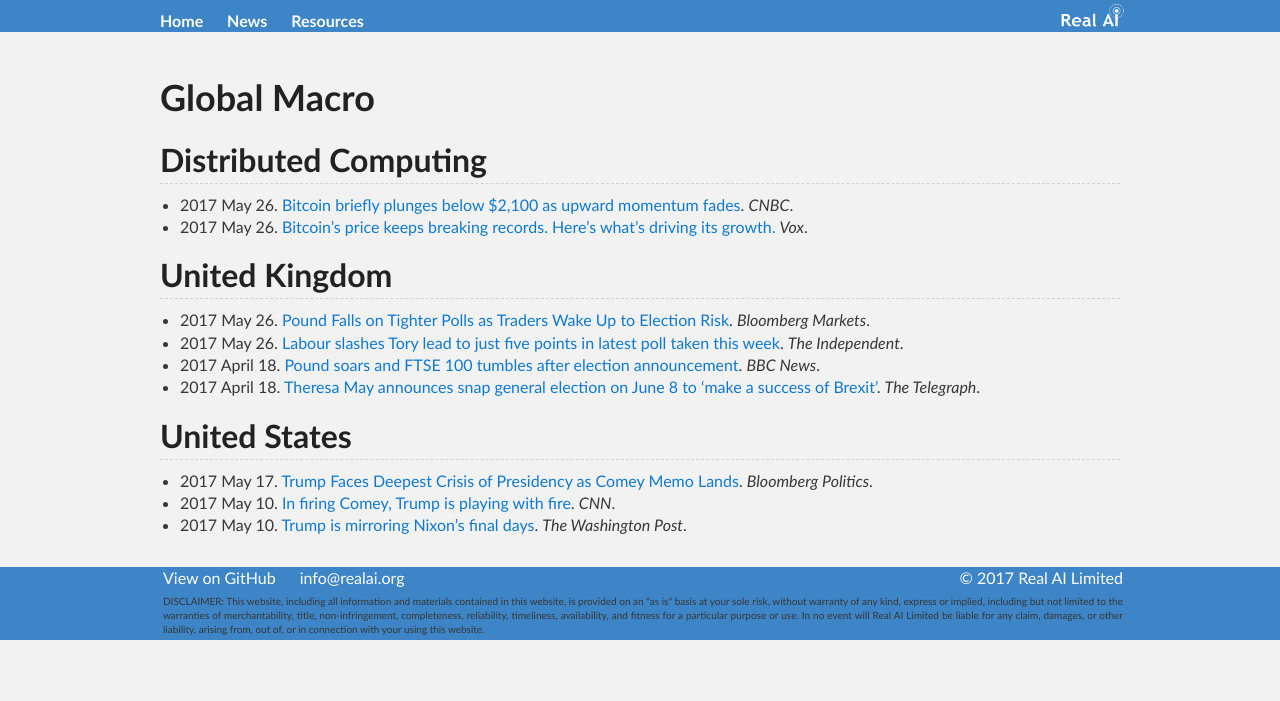
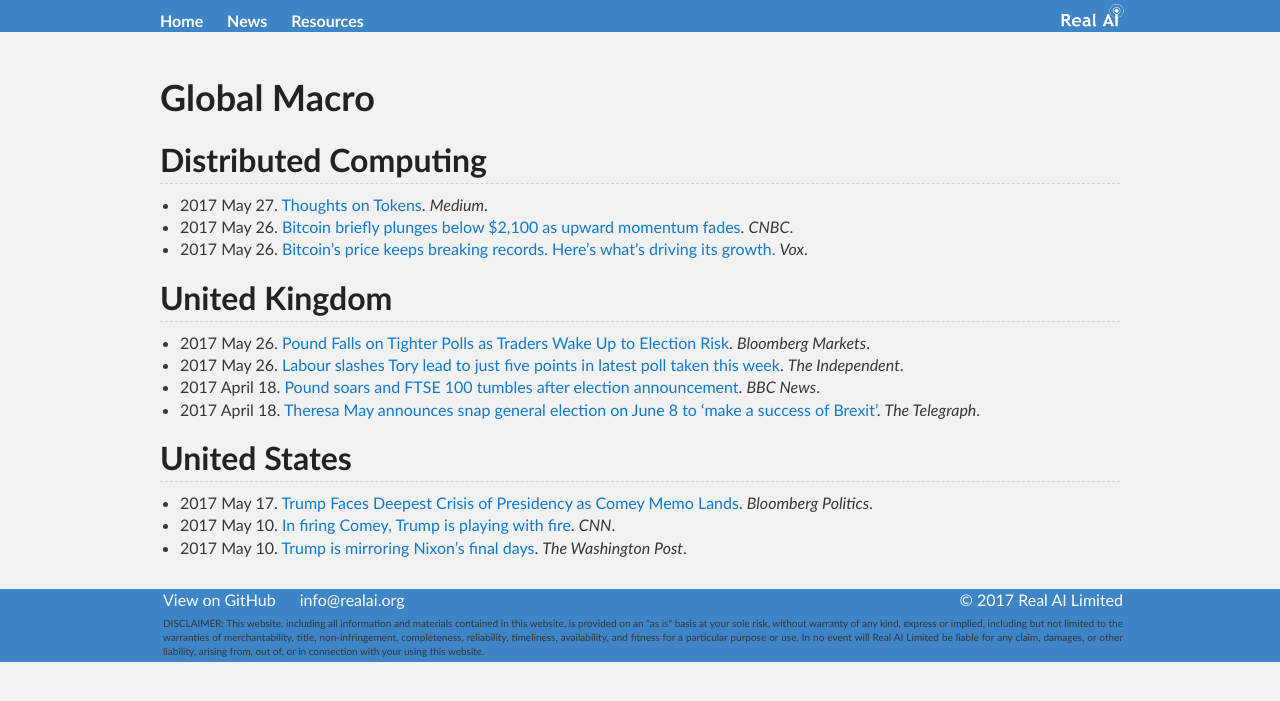
Before and after one commit to Tonywuhk/realai.org, a Jekyll site: the page built from macro.md, in a window 1280 px wide. Shown: the top 701 px of the page. Built offline with Jekyll 4.4.1, drawn with Linux system fonts in a browser that asks for light colours; our own code applies the rules of GitHub Pages for plain Markdown files; comment, search, counter and statistics services are not loaded; the repository's description, which GitHub fills in, is left out.

Commit message:
Update macro.md

```diff
--- a/macro.md
+++ b/macro.md
@@ -5,6 +5,7 @@
 
 ## Distributed Computing
 
+* 2017 May 27. [Thoughts on Tokens](https://medium.com/@balajis/thoughts-on-tokens-436109aabcbe). *Medium*.
 * 2017 May 26. [Bitcoin briefly plunges below $2,100 as upward momentum fades](http://www.cnbc.com/2017/05/26/bitcoin-briefly-plunges-below-2100-as-upward-momentum-fades.html). *CNBC*.
 * 2017 May 26. [Bitcoin's price keeps breaking records. Here's what's driving its growth.](https://www.vox.com/new-money/2017/5/26/15687062/bitcoin-bubble-explained) *Vox*.
 
```
